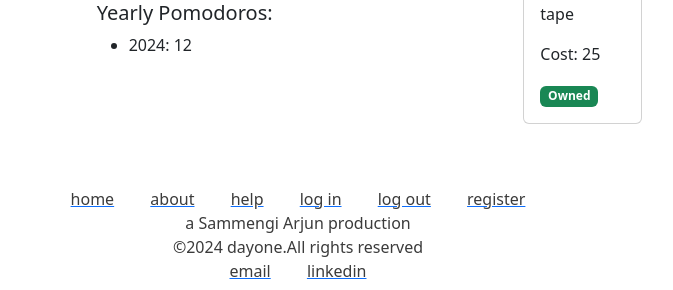
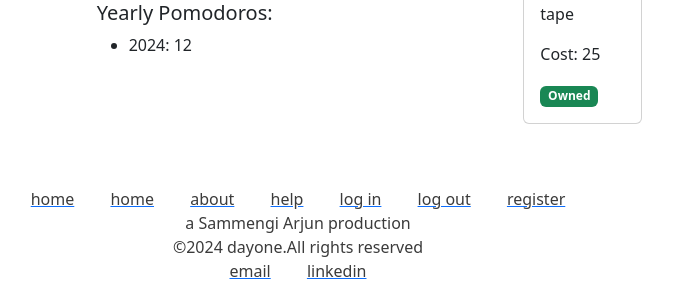
Before and after one commit to arjun867/dayonev2, a Django app: page / in a window 1280 px wide. Shown: the part 638-928 px from the top of the page, without its empty margins (342-1015 px from the left). Run offline with Django 5.2, Linux system fonts and the light colour scheme; a user stored in the database is signed in; data comes from the database, SQL or seed files in the repository; some libraries are stand-ins or nearby versions.

Commit message:
rank in the footer

```diff
--- a/dayonev2/myapp/templates/home.html
+++ b/dayonev2/myapp/templates/home.html
@@ -268,6 +268,7 @@
     <footer>
         <div class="footerone">
             <a href="{% url 'home'%}"><p>home</p></a>
+            <a href="{% url 'ranking'%}"><p>home</p></a>
             <a href="{% url 'about'%}"><p>about</p></a>
             <a href="{% url 'help'%}"><p>help</p></a>
             <a href="{% url 'login'%}"><p>log in</p></a>
```
